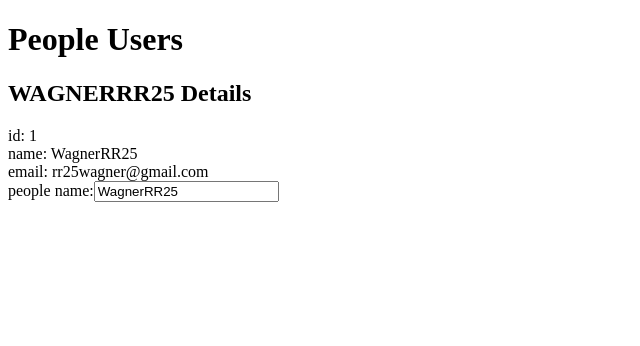
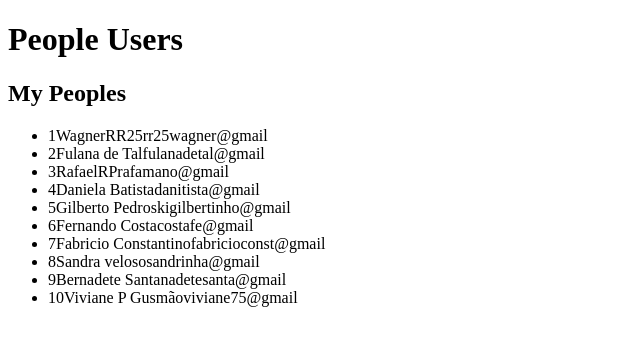
Before and after one commit to WagnerRR25/teste-personal-card, an Angular app: page / in a window 1280 px wide. Shown: the top 346 px of the page, without its empty margins (0-640 px from the left). Built offline with nearby package versions, Linux system fonts and the light colour scheme.

Commit message:
feat: people list, stylization

```diff
--- /dev/null
+++ b/src/app/mock-peoples.ts
@@ -0,0 +1,15 @@
+import { People } from "./people.model";
+
+
+export const PEOPLES: People[] = [
+  { id: 1, name: 'WagnerRR25', email: 'rr25wagner@gmail ' },
+  { id: 2, name: 'Fulana de Tal', email: 'fulanadetal@gmail ' },
+  { id: 3, name: 'RafaelRP', email: 'rafamano@gmail ' },
+  { id: 4, name: 'Daniela Batista', email: 'danitista@gmail ' },
+  { id: 5, name: 'Gilberto Pedroski', email: 'gilbertinho@gmail ' },
+  { id: 6, name: 'Fernando Costa', email: 'costafe@gmail ' },
+  { id: 7, name: 'Fabricio Constantino', email: 'fabricioconst@gmail ' },
+  { id: 8, name: 'Sandra veloso', email: 'sandrinha@gmail ' },
+  { id: 9, name: 'Bernadete Santana', email: 'detesanta@gmail ' },
+  { id: 10, name: 'Viviane P Gusmão', email: 'viviane75@gmail ' },
+];
--- a/src/app/peoples/peoples.component.html
+++ b/src/app/peoples/peoples.component.html
@@ -1,9 +1,24 @@
-<h2>{{ people.name | uppercase }} Details</h2>
-<div><span>id: </span>{{people.id}}</div>
-<div><span>name: </span>{{people.name}}</div>
-<div><span>email: </span>{{people.email}}</div>
+<h2>My Peoples</h2>
+
+<ul class="people">
+  <li *ngFor="let people of peoples"
+  [class.selected]="people === selectedPeople"
+  (click)="onSelect(people)">
+    <span>{{people.id}}</span>
+    <span>{{people.name}}</span>
+    <span>{{people.email}}</span>
+  </li>
+</ul>
+
+
+<div *ngIf="selectedPeople">
+  <h2>{{ selectedPeople.name | uppercase }} Details</h2>
+  <div><span>id: </span>{{selectedPeople.id}}</div>
+  <div><span>name: </span>{{selectedPeople.name}}</div>
+  <div><span>email: </span>{{selectedPeople.email}}</div>
 
 <div>
   <label for="name" >people name:</label>
-  <input id="name" [(ngModel)]="people.name" placeholder="name" type="text" />
+  <input id="name" [(ngModel)]="selectedPeople.name" placeholder="name" type="text" />
 </div>
+</div>
--- a/src/app/peoples/peoples.component.scss
+++ b/src/app/peoples/peoples.component.scss
@@ -0,0 +1,7 @@
+.people{
+  cursor: pointer;
+}
+.people li.selected{
+  background-color: brown;
+  color: azure;
+}
--- a/src/app/peoples/peoples.component.ts
+++ b/src/app/peoples/peoples.component.ts
@@ -1,22 +1,23 @@
 import { Component, OnInit } from '@angular/core';
 import { People } from '../people.model'
+import { PEOPLES } from '../mock-peoples'
 
 @Component({
   selector: 'app-peoples',
   templateUrl: './peoples.component.html',
   styleUrls: ['./peoples.component.scss']
 })
-export class PeoplesComponent implements OnInit{
+export class PeoplesComponent {
   people: People = {
     id: 1,
     name: 'WagnerRR25',
     email: 'rr25wagner@gmail.com'
   };
 
+  peoples = PEOPLES;
+  selectedPeople?: People;
 
-
-  constructor () {}
-
-  ngOnInit(): void {
+  onSelect(people: People): void{
+    this.selectedPeople = people;
   }
 }
```
